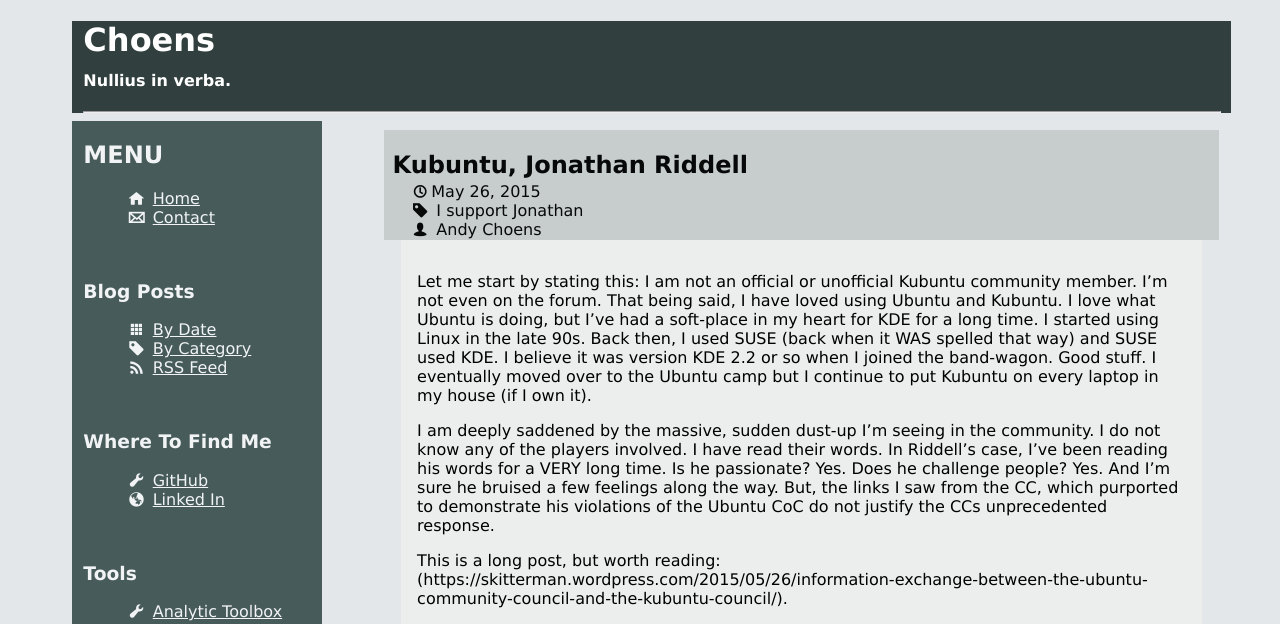
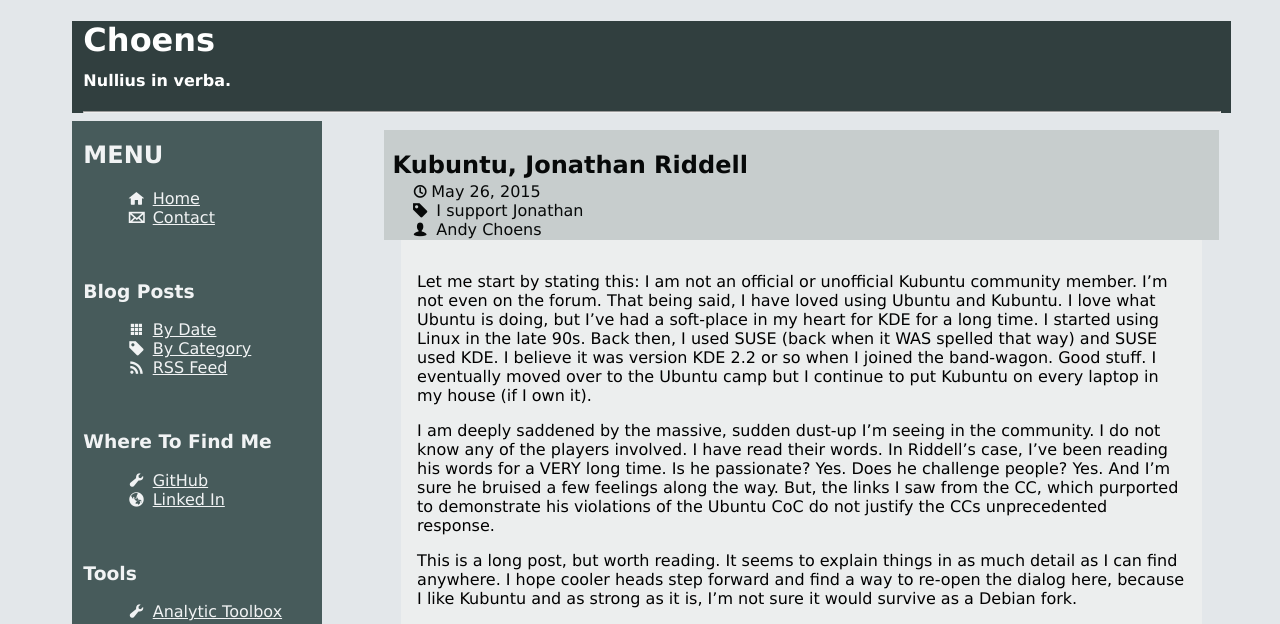
Before and after one commit to Choens/choens.github.io, a Jekyll site: the page built from _posts/2015-05-26-i-support-riddell-too.md, in a window 1280 px wide. Shown: the top 624 px of the page. Built offline with Jekyll 4.4.1, drawn with Linux system fonts in a browser that asks for light colours; Markdown is read by kramdown in place of the engine named in the settings; comment, search, counter and statistics services are not loaded; some of the changed text lies outside the part shown.

Commit message:
Explains my thoughts better.

```diff
--- a/_posts/2015-05-26-i-support-riddell-too.md
+++ b/_posts/2015-05-26-i-support-riddell-too.md
@@ -25,8 +25,13 @@ I'm sure he bruised a few feelings along the way. But, the links I saw
 from the CC, which purported to demonstrate his violations of the
 Ubuntu CoC do not justify the CCs unprecedented response.
 
-This is a long post, but worth reading:
-(https://skitterman.wordpress.com/2015/05/26/information-exchange-between-the-ubuntu-community-council-and-the-kubuntu-council/).
+This is a long post, but worth reading. It seems to explain things in
+as much detail as I can find anywhere. I hope cooler heads step
+forward and find a way to re-open the dialog here, because I like
+Kubuntu and as strong as it is, I'm not sure it would survive as a
+Debian fork.
+
+https://skitterman.wordpress.com/2015/05/26/information-exchange-between-the-ubuntu-community-council-and-the-kubuntu-council/
 
 I am really saddened by the Mark's role in this. Is Ubuntu a
 democracy - of course not. But this dust-up seems to be unjustified
```
